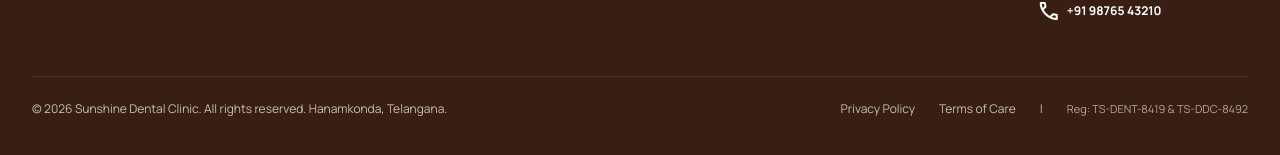
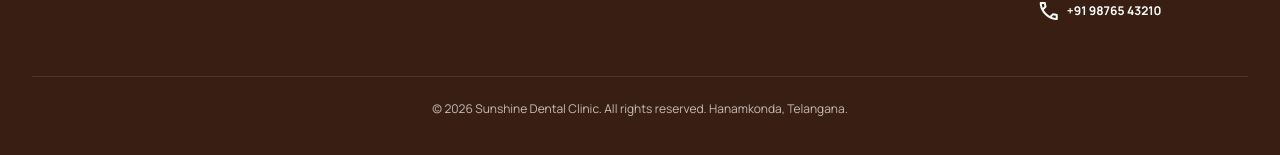
Before and after one commit to uniscaledigital/sunshine-dentals, a React (Vite) app: page / in a window 1280 px wide. Shown: the part 4723-4878 px from the top of the page. Built offline with nearby package versions, Linux system fonts and the light colour scheme; a web font is replaced by a local one.

Commit message:
feat: remove Privacy Policy, Terms, and Registration from footer

```diff
--- a/src/components/Footer.tsx
+++ b/src/components/Footer.tsx
@@ -127,14 +127,8 @@ export const Footer: React.FC = () => {
         </div>
 
         {/* Bottom Legal Bar */}
-        <div className="mt-12 pt-6 border-t border-white/10 flex flex-col md:flex-row items-center justify-between gap-4 text-xs text-white/70">
+        <div className="mt-12 pt-6 border-t border-white/10 text-center text-xs text-white/70">
           <p>© {new Date().getFullYear()} Sunshine Dental Clinic. All rights reserved. Hanamkonda, Telangana.</p>
-          <div className="flex items-center gap-6">
-            <Link to="/privacy-policy" className="hover:text-white transition-colors">Privacy Policy</Link>
-            <Link to="/terms" className="hover:text-white transition-colors">Terms of Care</Link>
-            <span className="hidden sm:inline">|</span>
-            <span className="text-[11px] text-white/60">Reg: TS-DENT-8419 & TS-DDC-8492</span>
-          </div>
         </div>
 
       </div>
```
